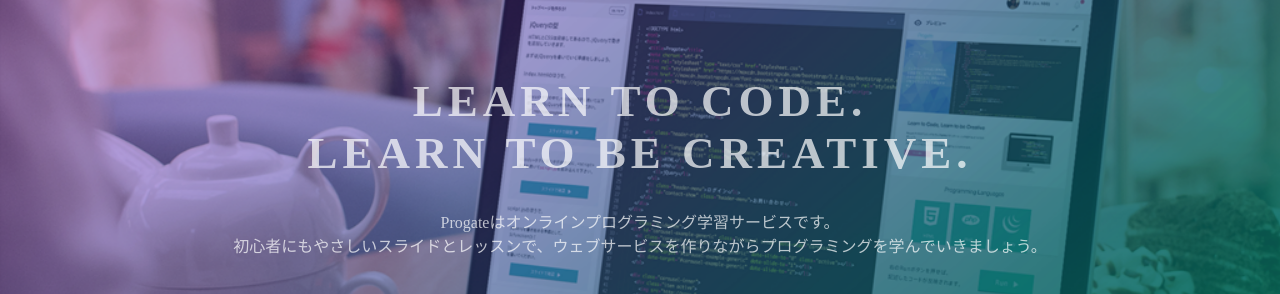
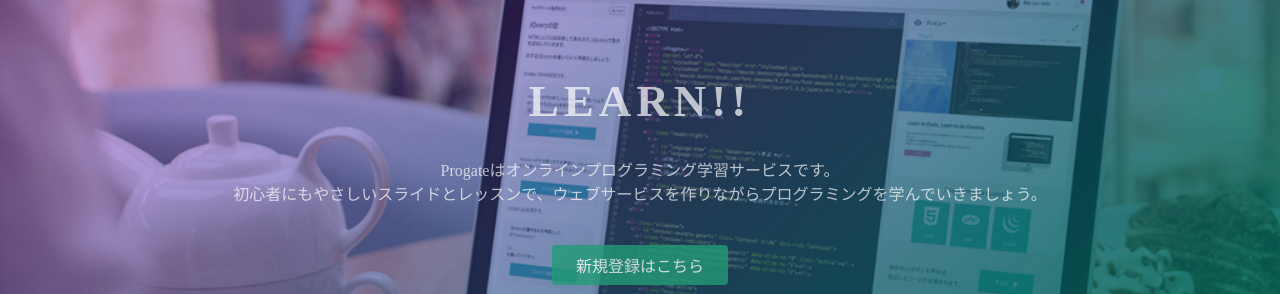
Before and after one commit to kagu0421/kagu0421.github.io, a plain HTML site: page index.html in a window 1280 px wide. Shown: the part 135-429 px from the top of the page. Drawn offline with Linux system fonts and the light colour scheme.

Commit message:
Update index.html

```diff
--- a/index.html
+++ b/index.html
@@ -23,7 +23,7 @@
   </header>
   <div class="top-wrapper">
     <div class="container">
-      <h1>LEARN TO CODE.<br>LEARN TO BE CREATIVE.</h1>
+      <h1>LEARN!!</h1>
       <p>Progateはオンラインプログラミング学習サービスです。<br>初心者にもやさしいスライドとレッスンで、ウェブサービスを作りながらプログラミングを学んでいきましょう。</p>
       <div class="btn-wrapper">
         <a href="#" class="btn signup">新規登録はこちら</a>
```
